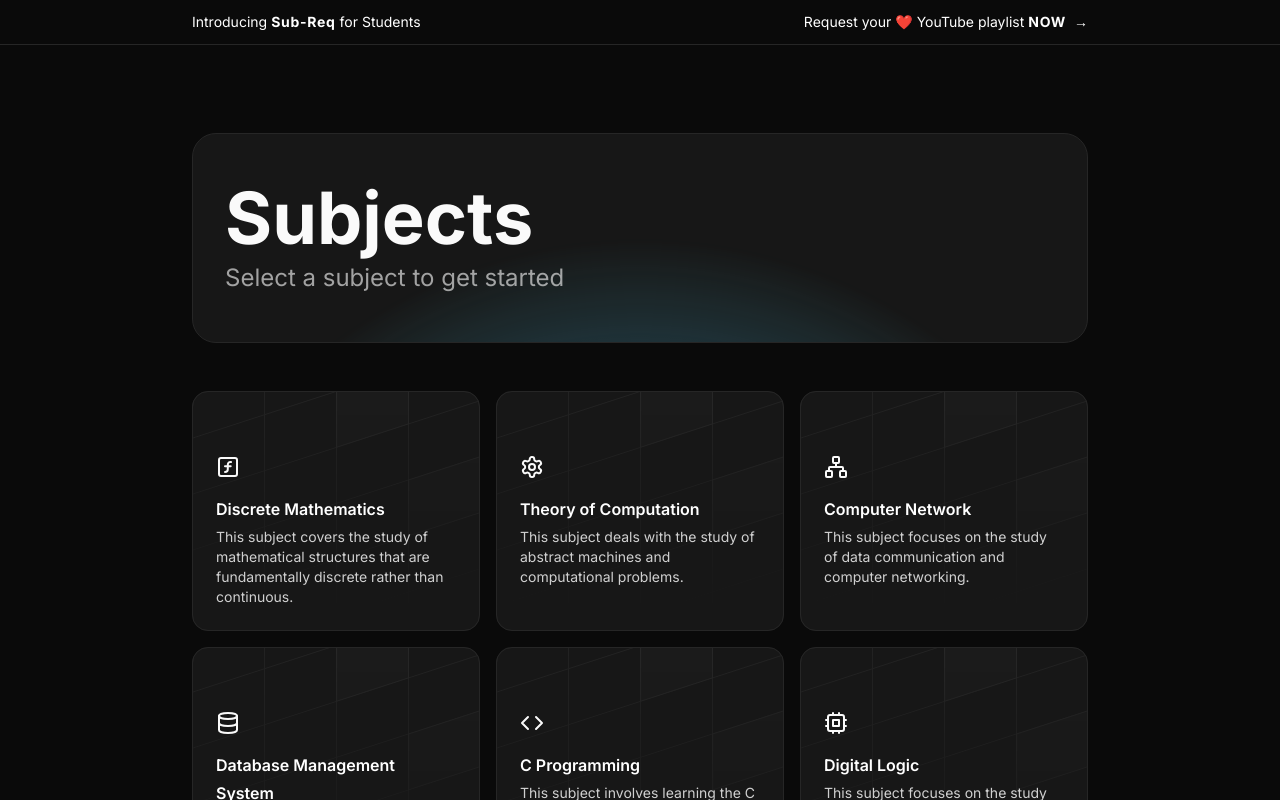
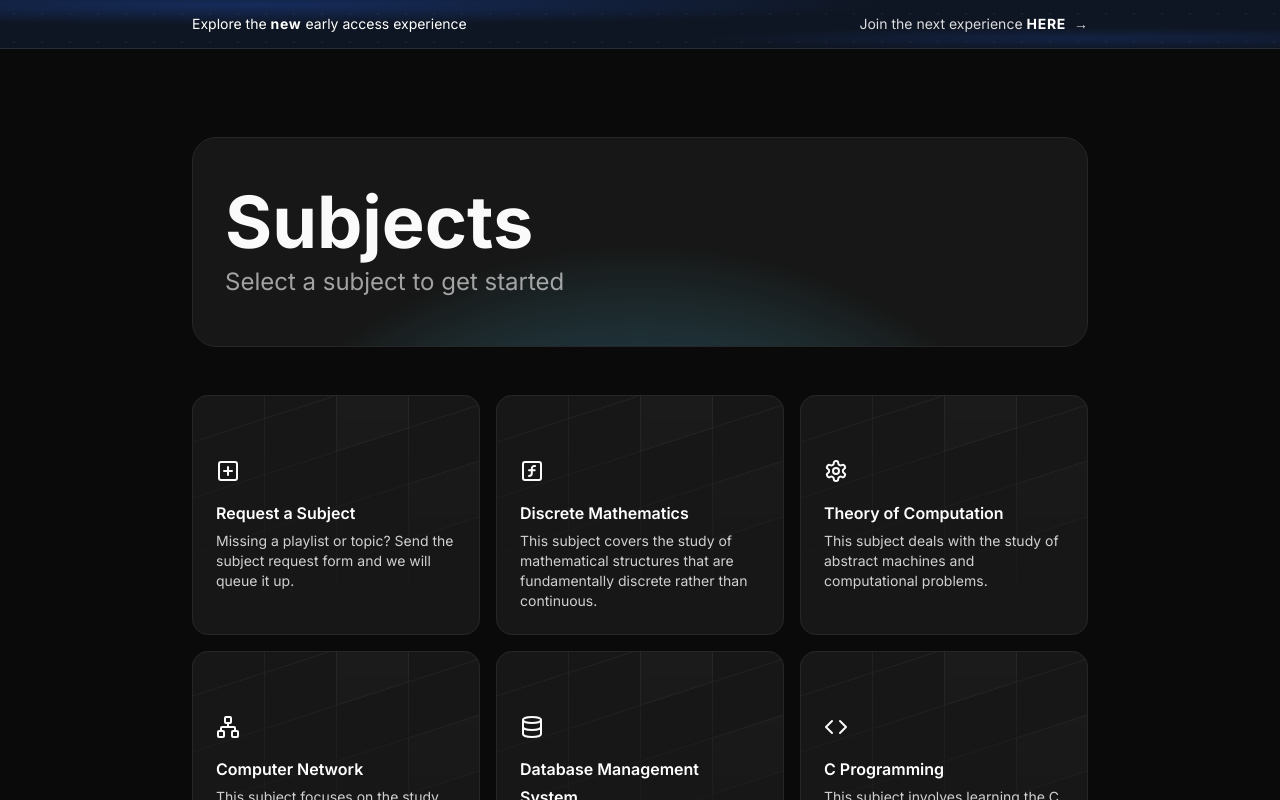
Before and after one commit to PritishMishraa/gatecsetracker, a Next.js app: page /subject in a window 1280 px wide. Shown: the top 800 px of the page. Built offline with nearby package versions, Linux system fonts and the light colour scheme.

Commit message:
Revamp announcement and add request flow.

```diff
--- a/components/Announcment.tsx
+++ b/components/Announcment.tsx
@@ -2,26 +2,28 @@ import Link from "next/link";
 
 const Announcment = () => {
   return (
-    <div>
-      <div className="text-sm leading-6 flex text-white container">
+    <div className="relative overflow-hidden border-b border-white/10 bg-[#0f1623] text-white">
+      <div className="pointer-events-none absolute inset-0 bg-[radial-gradient(ellipse_70%_60%_at_20%_10%,rgba(37,99,235,0.28)_0%,transparent_70%),radial-gradient(ellipse_50%_40%_at_85%_80%,rgba(37,99,235,0.16)_0%,transparent_60%)]" />
+      <div className="pointer-events-none absolute inset-0 bg-[radial-gradient(circle,rgba(255,255,255,0.04)_1px,transparent_1px)] [background-size:28px_28px]" />
+
+      <div className="container relative flex text-sm leading-6">
         <Link
-          href="/request"
-          target="_blank"
-          className="flex flex-col sm:flex-row py-2.5 sm:items-center w-full justify-between"
+          href="/new"
+          className="flex w-full flex-col justify-between gap-1 py-3 sm:flex-row sm:items-center"
         >
           <p>
-            Introducing
-            <span className="font-bold tracking-wider"> Sub-Req </span>
-            for Students
+            Explore the
+            <span className="font-bold tracking-wider"> new </span>
+            early access experience
           </p>
-          <p>
-            Request your ❤️ YouTube playlist
-            <span className="font-bold tracking-wider"> NOW </span> &nbsp;
+          <p className="text-white/85">
+            Join the next experience
+            <span className="font-bold tracking-wider text-white"> HERE </span>
+            &nbsp;
             <span aria-hidden="true">→</span>
           </p>
         </Link>
       </div>
-      <div className="h-px bg-secondary w-full"></div>
     </div>
   );
 };
--- a/components/Subjects.tsx
+++ b/components/Subjects.tsx
@@ -12,11 +12,20 @@ import {
   ReplaceAll,
   FileTerminalIcon,
   InfinityIcon,
+  PlusSquare,
   LucideIcon,
 } from "lucide-react";
 
 import CategoryCard from "./category-card";
 import subjects from "@/data/subjects.json";
+
+type SubjectGridCard = {
+  slug: string;
+  name: string;
+  description: string;
+  icon: string;
+  href?: string;
+};
 
 const ICON_MAP: Record<string, LucideIcon> = {
   FunctionSquare,
@@ -32,12 +41,30 @@ const ICON_MAP: Record<string, LucideIcon> = {
   ReplaceAll,
   FileTerminalIcon,
   InfinityIcon,
+  PlusSquare,
 };
 
 export const Subjects = () => {
+  const cards: SubjectGridCard[] = [
+    {
+      slug: "request-a-subject",
+      name: "Request a Subject",
+      description:
+        "Missing a playlist or topic? Send the subject request form and we will queue it up.",
+      icon: "PlusSquare",
+      href: "/request",
+    },
+    ...subjects.map((subject) => ({
+      slug: subject.slug,
+      name: subject.name,
+      description: subject.description,
+      icon: subject.icon,
+    })),
+  ];
+
   return (
     <div className="not-prose grid gap-4 md:grid-cols-2 lg:grid-cols-3">
-      {subjects.map((subject) => {
+      {cards.map((subject) => {
         const IconComponent = ICON_MAP[subject.icon] ?? Box;
         return (
           <CategoryCard
@@ -46,6 +73,7 @@ export const Subjects = () => {
             name={subject.name}
             description={subject.description}
             icon={<IconComponent className="h-6 w-6" />}
+            href={subject.href}
             pattern={{
               y: 16,
               squares: [
--- a/components/category-card.tsx
+++ b/components/category-card.tsx
@@ -100,12 +100,16 @@ export default function CategoryCard({
   description,
   icon,
   slug,
+  href,
+  target,
   pattern,
 }: {
   name: string;
   slug: string;
   description: string;
   icon: React.ReactNode;
+  href?: string;
+  target?: React.HTMLAttributeAnchorTarget;
   pattern: {
     y: number;
     squares: [number, number][];
@@ -120,6 +124,8 @@ export default function CategoryCard({
     mouseY.set(clientY - top);
   }
 
+  const destination = href ?? `/subject/${slug}`;
+
   return (
     <div
       key={slug}
@@ -131,11 +137,7 @@ export default function CategoryCard({
       <div className="relative rounded-2xl p-6 pt-16">
         {icon}
         <h3 className="mt-4 font-semibold leading-7 text-white">
-          <Link
-            href={{
-              pathname: `/subject/${slug}`
-            }}
-          >
+          <Link href={destination} target={target}>
             <span className="absolute inset-0 rounded-2xl" />
             {name}
           </Link>
--- /dev/null
+++ b/public/request/index.html
@@ -0,0 +1,37 @@
+<html>
+    <head>
+        <meta
+            name="viewport"
+            content="width=device-width, initial-scale=1.0, maximum-scale=1.0, user-scalable=0"
+        />
+        <title>Playlist Request</title>
+        <style type="text/css">
+            html {
+                margin: 0;
+                height: 100%;
+                overflow: hidden;
+            }
+
+            iframe {
+                position: absolute;
+                top: 0;
+                right: 0;
+                bottom: 0;
+                left: 0;
+                border: 0;
+            }
+        </style>
+    </head>
+
+    <body>
+        <iframe
+            src="https://app.youform.com/forms/dv4gamg0"
+            loading="lazy"
+            width="100%"
+            height="100%"
+            frameborder="0"
+            marginheight="0"
+            marginwidth="0"
+        ></iframe>
+    </body>
+</html>
```
